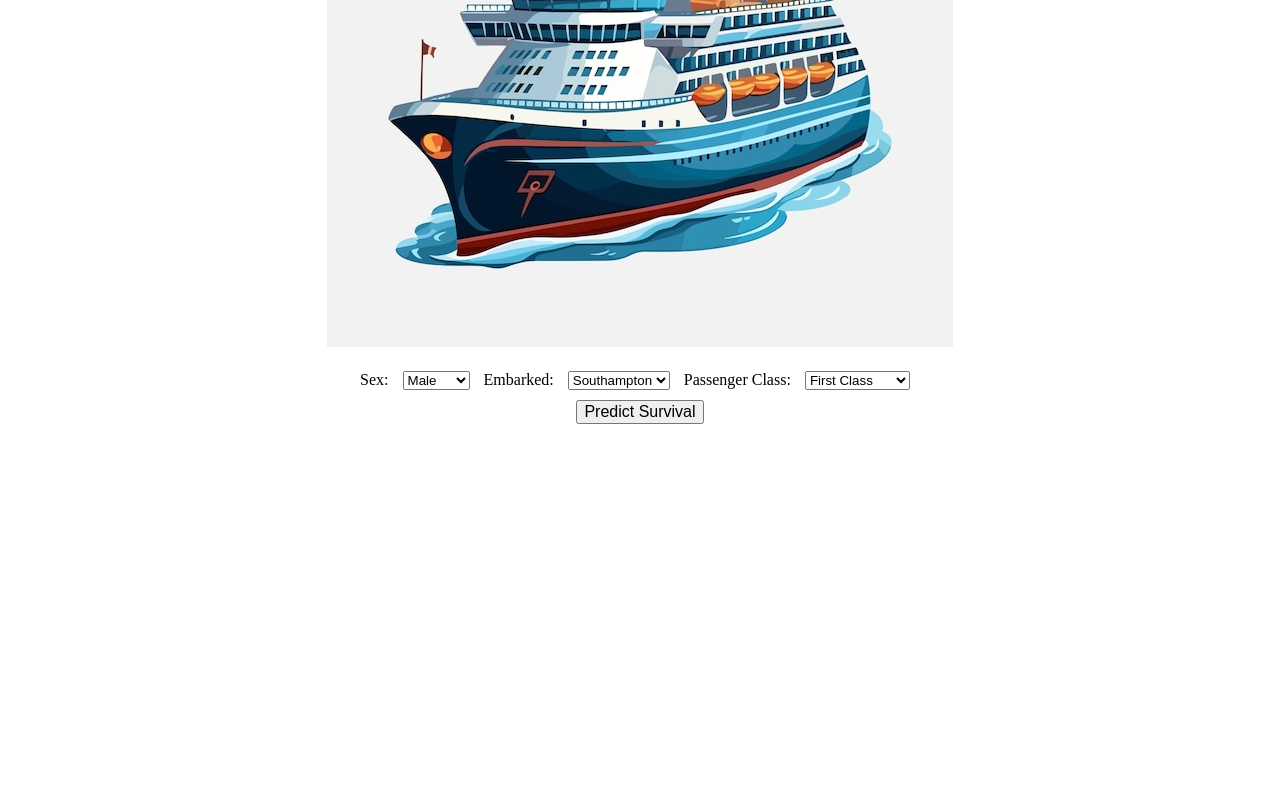
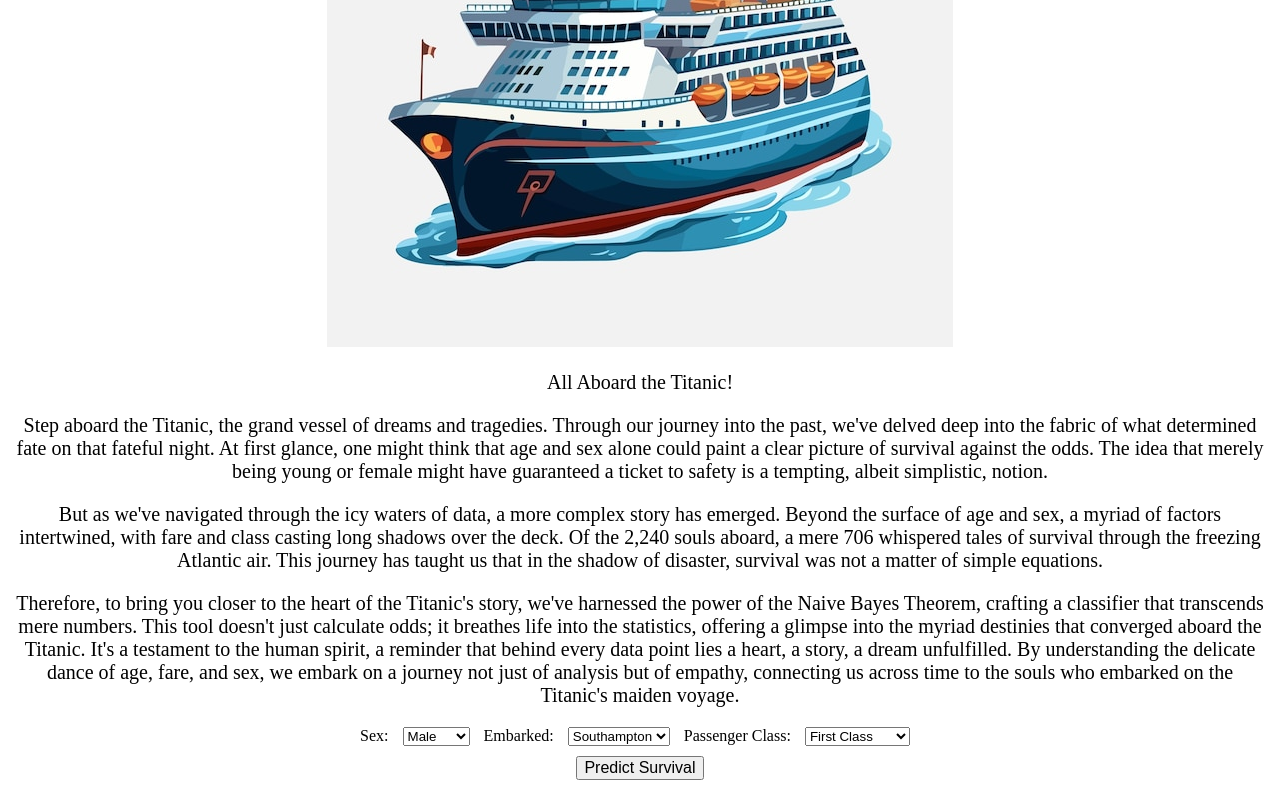
Before and after one commit to shreyasudan/titanic, a SvelteKit app: page / in a window 1280 px wide. Shown: the part 2753-3553 px from the top of the page. Before the commit the page ends 3197 px from the top, so only its background shows below. Built offline with nearby package versions, Linux system fonts and the light colour scheme.

Commit message:
Update App.svelte

```diff
--- a/src/components/App.svelte
+++ b/src/components/App.svelte
@@ -531,6 +531,25 @@ we seek to honor the memory of those lost aboard the Titanic by shedding light o
     <img src="titanic.jpg" alt="Survived" />
 </div>
 
+<p> All Aboard the Titanic! </p>
+
+<p>Step aboard the Titanic, the grand vessel of dreams and tragedies.
+Through our journey into the past, we've delved deep into the fabric of what determined fate on that fateful night.
+At first glance, one might think that age and sex alone could paint a clear picture of survival against the odds.
+The idea that merely being young or female might have guaranteed a ticket to safety is a tempting, albeit simplistic, notion.</p>
+
+<p>But as we've navigated through the icy waters of data, a more complex story has emerged.
+Beyond the surface of age and sex, a myriad of factors intertwined, with fare and class casting long shadows over the deck.
+Of the 2,240 souls aboard, a mere 706 whispered tales of survival through the freezing Atlantic air.
+This journey has taught us that in the shadow of disaster, survival was not a matter of simple equations.</p>
+
+<p>Therefore, to bring you closer to the heart of the Titanic's story, we've harnessed the power of the Naive Bayes Theorem,
+crafting a classifier that transcends mere numbers. This tool doesn't just calculate odds; it breathes life into the statistics,
+offering a glimpse into the myriad destinies that converged aboard the Titanic. It's a testament to the human spirit,
+a reminder that behind every data point lies a heart, a story, a dream unfulfilled. By understanding the delicate dance of age,
+fare, and sex, we embark on a journey not just of analysis but of empathy, connecting us across time to the souls who embarked on the
+Titanic's maiden voyage.</p>
+
   <style>
     form {
       text-align: center; /* Center the form */
```
